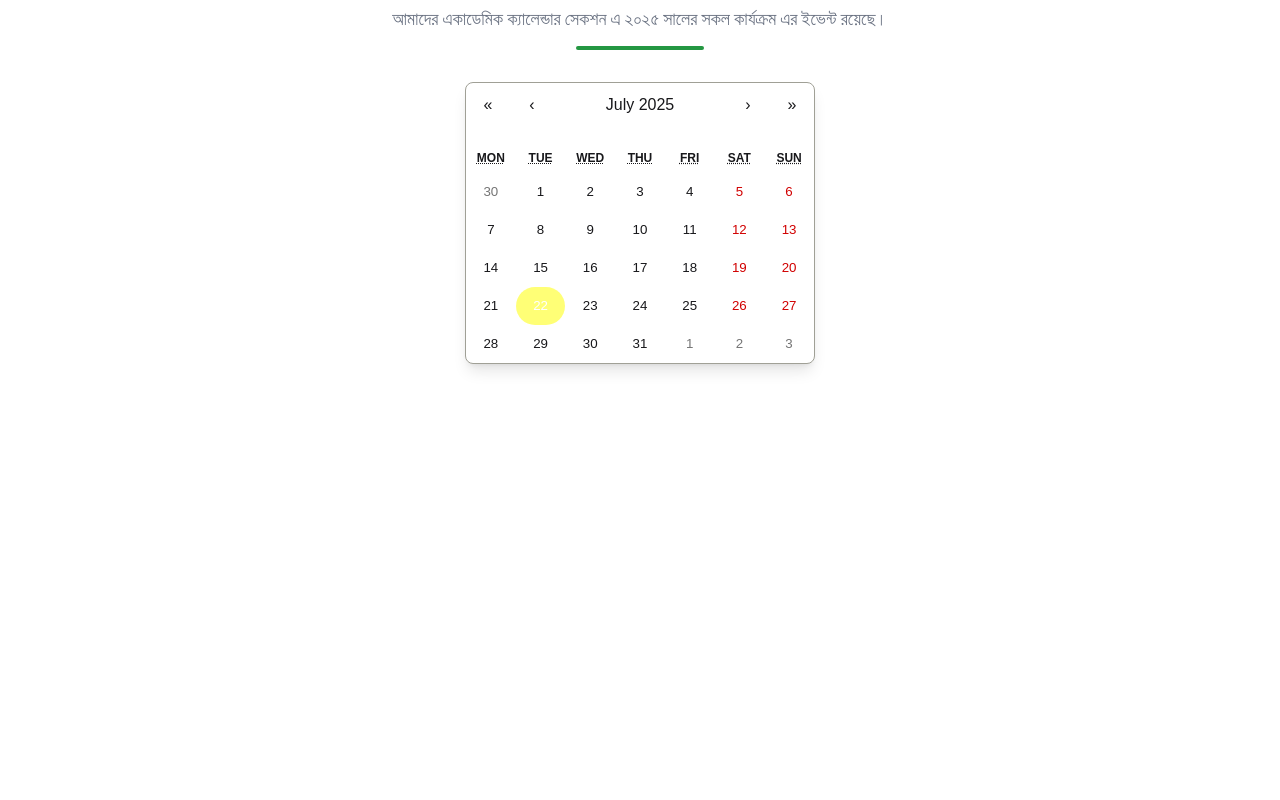
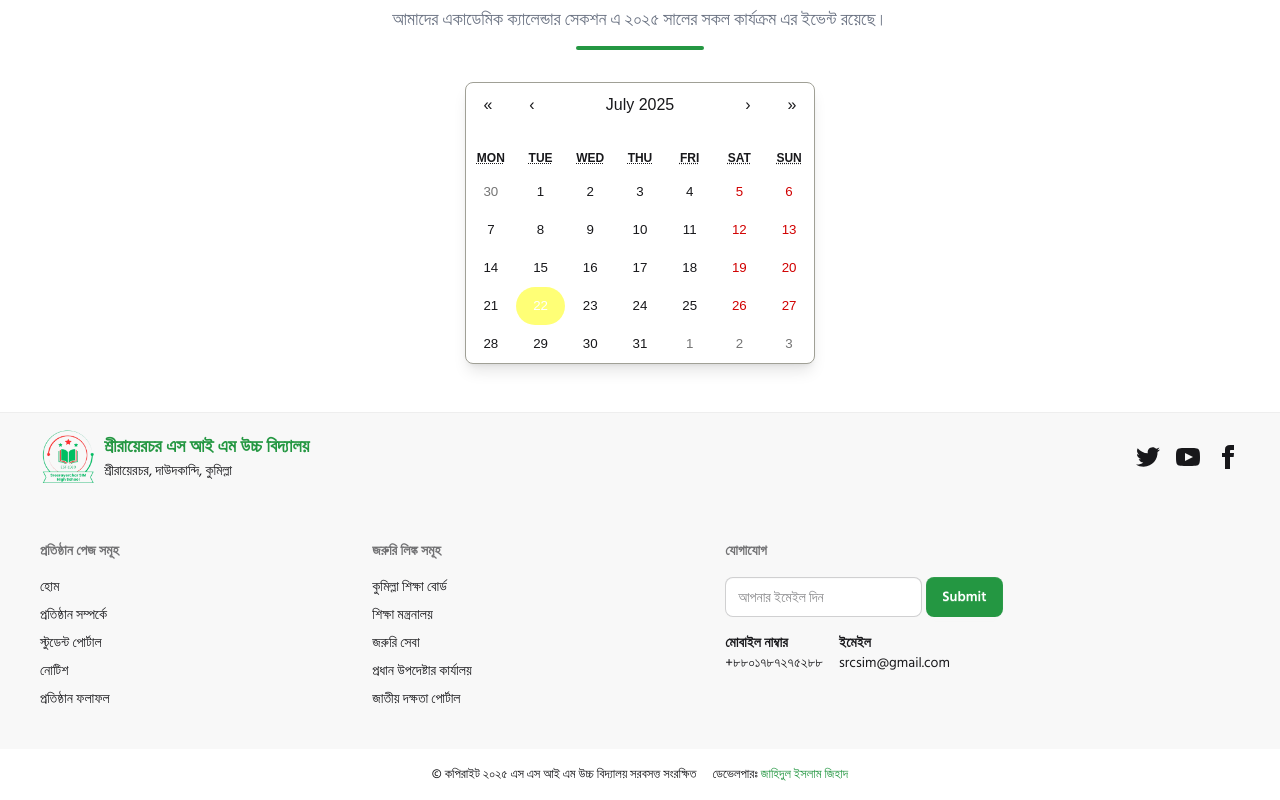
Before and after one commit to jahidul2004/src-sim-school, a React (Vite) app: page / in a window 1280 px wide. Shown: the part 5043-5843 px from the top of the page. Before the commit the page ends 5455 px from the top, so only its background shows below. Built offline with nearby package versions, Linux system fonts and the light colour scheme.

Commit message:
Footer added.

```diff
--- a/src/layouts/MainLayout.jsx
+++ b/src/layouts/MainLayout.jsx
@@ -1,5 +1,6 @@
 import { Outlet } from "react-router-dom";
 import NavBar from "../shared/NavBar";
+import Footer from "../shared/Footer";
 
 const MainLayout = () => {
     return (
@@ -13,6 +14,7 @@ const MainLayout = () => {
             {/* Outlet end */}
 
             {/* Footer start */}
+            <Footer></Footer>
             {/* Footer end */}
         </>
     );
--- /dev/null
+++ b/src/shared/Footer.jsx
@@ -0,0 +1,113 @@
+import { Link } from "react-router-dom";
+import logoTransparent from "../assets/logo/logoTransparent.png";
+const Footer = () => {
+    return (
+        <div>
+            <footer className="footer bg-base-200 text-base-content border-base-300 border-t px-10 py-4 flex flex-col md:flex-row justify-between items-center">
+                <aside className="grid-flow-col items-center">
+                    <img className="w-14 h-14" src={logoTransparent} alt="" />
+                    <p>
+                        <span className="font-bold md:text-lg text-[#249742]">
+                            শ্রীরায়েরচর এস আই এম উচ্চ বিদ্যালয়
+                        </span>
+                        <br />
+                        শ্রীরায়েরচর, দাউদকান্দি, কুমিল্লা
+                    </p>
+                </aside>
+                <nav className="md:place-self-center md:justify-self-end">
+                    <div className="grid grid-flow-col gap-4">
+                        <a>
+                            <svg
+                                xmlns="http://www.w3.org/2000/svg"
+                                width="24"
+                                height="24"
+                                viewBox="0 0 24 24"
+                                className="fill-current"
+                            >
+                                <path d="M24 4.557c-.883.392-1.832.656-2.828.775 1.017-.609 1.798-1.574 2.165-2.724-.951.564-2.005.974-3.127 1.195-.897-.957-2.178-1.555-3.594-1.555-3.179 0-5.515 2.966-4.797 6.045-4.091-.205-7.719-2.165-10.148-5.144-1.29 2.213-.669 5.108 1.523 6.574-.806-.026-1.566-.247-2.229-.616-.054 2.281 1.581 4.415 3.949 4.89-.693.188-1.452.232-2.224.084.626 1.956 2.444 3.379 4.6 3.419-2.07 1.623-4.678 2.348-7.29 2.04 2.179 1.397 4.768 2.212 7.548 2.212 9.142 0 14.307-7.721 13.995-14.646.962-.695 1.797-1.562 2.457-2.549z"></path>
+                            </svg>
+                        </a>
+                        <a>
+                            <svg
+                                xmlns="http://www.w3.org/2000/svg"
+                                width="24"
+                                height="24"
+                                viewBox="0 0 24 24"
+                                className="fill-current"
+                            >
+                                <path d="M19.615 3.184c-3.604-.246-11.631-.245-15.23 0-3.897.266-4.356 2.62-4.385 8.816.029 6.185.484 8.549 4.385 8.816 3.6.245 11.626.246 15.23 0 3.897-.266 4.356-2.62 4.385-8.816-.029-6.185-.484-8.549-4.385-8.816zm-10.615 12.816v-8l8 3.993-8 4.007z"></path>
+                            </svg>
+                        </a>
+                        <a>
+                            <svg
+                                xmlns="http://www.w3.org/2000/svg"
+                                width="24"
+                                height="24"
+                                viewBox="0 0 24 24"
+                                className="fill-current"
+                            >
+                                <path d="M9 8h-3v4h3v12h5v-12h3.642l.358-4h-4v-1.667c0-.955.192-1.333 1.115-1.333h2.885v-5h-3.808c-3.596 0-5.192 1.583-5.192 4.615v3.385z"></path>
+                            </svg>
+                        </a>
+                    </div>
+                </nav>
+            </footer>
+            <footer className="footer sm:footer-horizontal bg-base-200 text-base-content p-10">
+                <nav>
+                    <h6 className="footer-title">প্রতিষ্ঠান পেজ সমূহ</h6>
+                    <a className="link link-hover">হোম</a>
+                    <a className="link link-hover">প্রতিষ্ঠান সম্পর্কে</a>
+                    <a className="link link-hover">স্টুডেন্ট পোর্টাল</a>
+                    <a className="link link-hover">নোটিশ</a>
+                    <a className="link link-hover">প্রতিষ্ঠান ফলাফল</a>
+                </nav>
+                <nav>
+                    <h6 className="footer-title">জরুরি লিঙ্ক সমূহ</h6>
+                    <a className="link link-hover">কুমিল্লা শিক্ষা বোর্ড</a>
+                    <a className="link link-hover">শিক্ষা মন্ত্রনালয়</a>
+                    <a className="link link-hover">জরুরি সেবা</a>
+                    <a className="link link-hover">প্রধান উপদেষ্টার কার্যালয়</a>
+                    <a className="link link-hover">জাতীয় দক্ষতা পোর্টাল</a>
+                </nav>
+                <nav>
+                    <h6 className="footer-title">যোগাযোগ</h6>
+                    <div className="flex items-center gap-1">
+                        <input
+                            className="input rounded-lg"
+                            placeholder="আপনার ইমেইল দিন"
+                            type="email"
+                        />
+                        <button
+                            className="btn bg-[#249742] text-white border-none rounded-lg"
+                            type="submit"
+                        >
+                            Submit
+                        </button>
+                    </div>
+                    <div className="flex items-center gap-2 md:gap-4">
+                        <div className="mt-2">
+                            <h1 className="font-semibold">মোবাইল নাম্বার</h1>
+                            <p>+৮৮০১৭৮৭২৭৫২৮৮</p>
+                        </div>
+                        <div className="mt-2">
+                            <h1 className="font-semibold">ইমেইল</h1>
+                            <p>srcsim@gmail.com</p>
+                        </div>
+                    </div>
+                </nav>
+            </footer>
+            <footer className="p-4 flex flex-col md:flex-row justify-center items-center gap-2 md:gap-4">
+                <small>
+                    &copy; কপিরাইট ২০২৫ এস এস আই এম উচ্চ বিদ্যালয় সরবসত্ত
+                    সংরক্ষিত
+                </small>
+                <small>
+                    ডেভেলপারঃ{" "}
+                    <Link className="text-[#249742]">জাহিদুল ইসলাম জিহাদ</Link>
+                </small>
+            </footer>
+        </div>
+    );
+};
+
+export default Footer;
```
